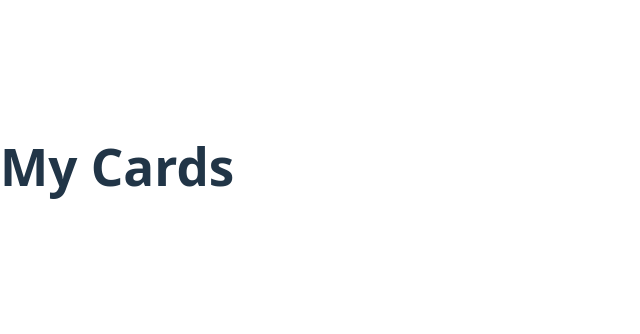
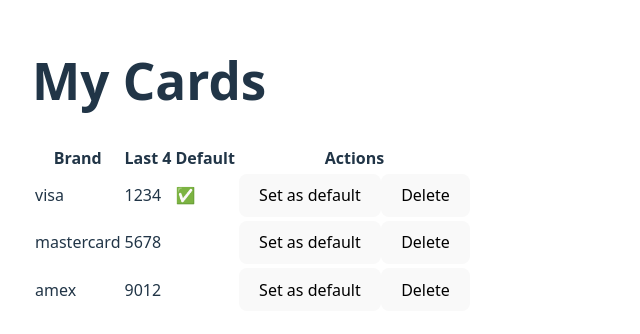
Before and after one commit to ansofidev/my-cards-app, a React (Vite) app: page /my-cards in a window 1280 px wide. Shown: the part 234-568 px from the top of the page, without its empty margins (0-640 px from the left). Built offline with nearby package versions, Linux system fonts and the light colour scheme.

Commit message:
feat: add basic card table with mock data

```diff
--- /dev/null
+++ b/src/data/mockCards.ts
@@ -0,0 +1,22 @@
+import type { Card } from '../types/Card';
+
+export const mockCards: Card[] = [
+  {
+    id: '1',
+    brand: 'visa',
+    last4: '1234',
+    isDefault: true,
+  },
+  {
+    id: '2',
+    brand: 'mastercard',
+    last4: '5678',
+    isDefault: false,
+  },
+  {
+    id: '3',
+    brand: 'amex',
+    last4: '9012',
+    isDefault: false,
+  },
+];
--- a/src/pages/MyCardsPage/MyCardsPage.tsx
+++ b/src/pages/MyCardsPage/MyCardsPage.tsx
@@ -1,7 +1,36 @@
+import { useState } from 'react';
+import { mockCards } from '../../data/mockCards';
+import type { Card } from '../../types/Card';
+
 const MyCardsPage = () => {
+  const [cards] = useState<Card[]>(mockCards);
+
   return (
-    <div>
+    <div style={{ padding: '2rem' }}>
       <h1>My Cards</h1>
+      <table>
+        <thead>
+          <tr>
+            <th>Brand</th>
+            <th>Last 4</th>
+            <th>Default</th>
+            <th>Actions</th>
+          </tr>
+        </thead>
+        <tbody>
+          {cards.map((card) => (
+            <tr key={card.id}>
+              <td>{card.brand}</td>
+              <td>{card.last4}</td>
+              <td>{card.isDefault ? '✅' : ''}</td>
+              <td>
+                <button>Set as default</button>
+                <button>Delete</button>
+              </td>
+            </tr>
+          ))}
+        </tbody>
+      </table>
     </div>
   );
 };
--- /dev/null
+++ b/src/types/Card.ts
@@ -0,0 +1,8 @@
+export type CardBrand = 'visa' | 'mastercard' | 'amex';
+
+export interface Card {
+  id: string;
+  brand: CardBrand;
+  last4: string;
+  isDefault: boolean;
+}
```
